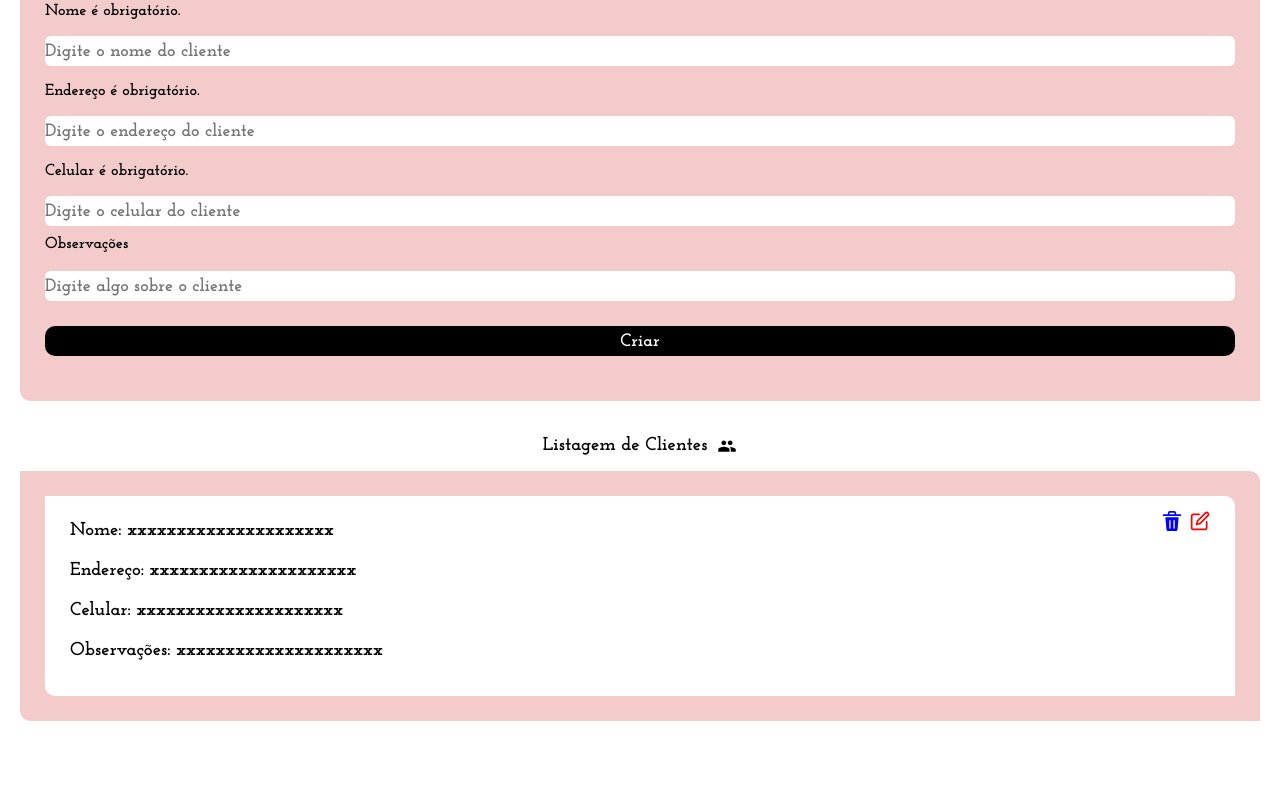
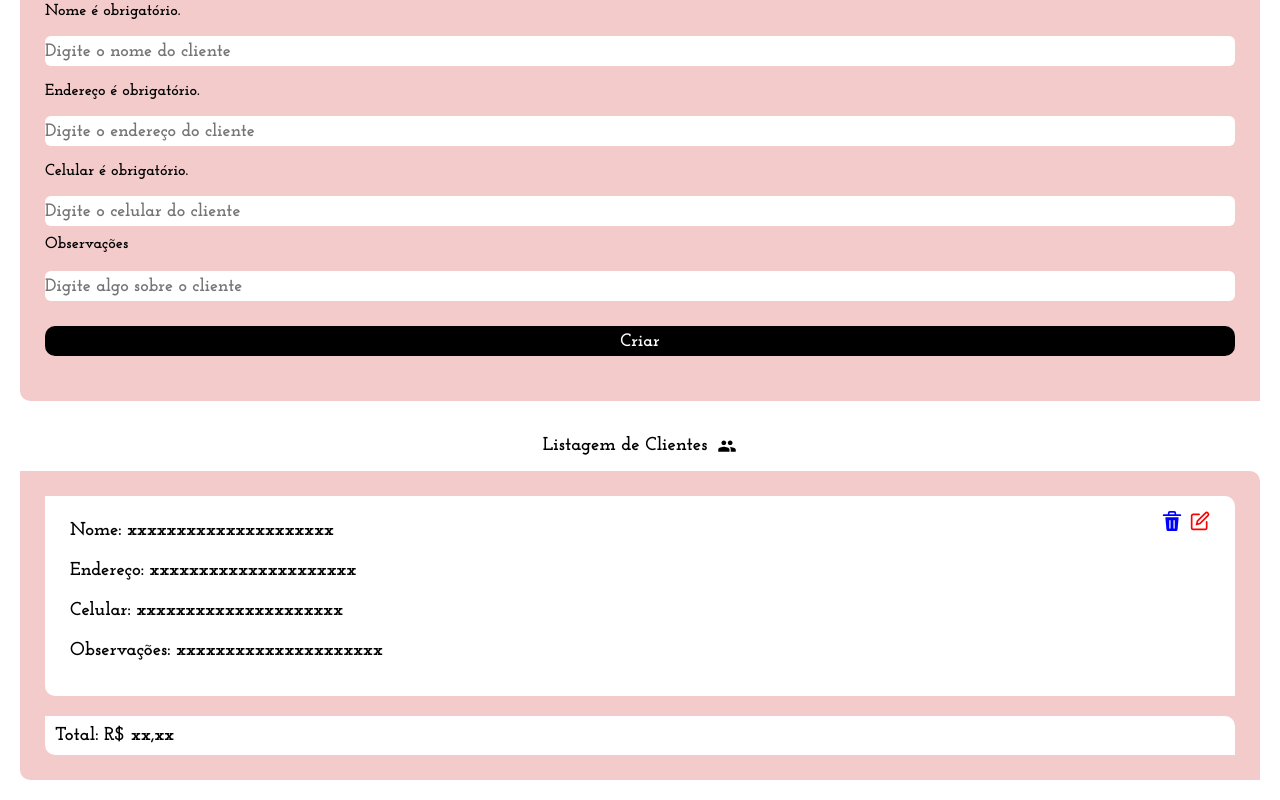
Before and after one commit to danieljosias/manicure-client, a React (Vite) app: page /clients in a window 1280 px wide. Shown: the part 229-1029 px from the top of the page. Before the commit the page ends 970 px from the top, so only its background shows below. Built offline with nearby package versions, Linux system fonts and the light colour scheme.

Commit message:
fix: acrescentado o total de clientes

```diff
--- a/src/pages/Clients/index.jsx
+++ b/src/pages/Clients/index.jsx
@@ -82,6 +82,10 @@ export const Clients = () => {
 
           <Flex bg='#F3CBCB' flexDirection='column' p='25' gap='20px' borderRadius='0px 10px 0px 10px' >
             <ClientsCard isOpen={isOpen}/>
+
+            <Box bg='white' p='10' borderRadius='0px 10px 0px 10px'>
+              <Heading as='h3'>Total: R$ xx,xx</Heading>
+            </Box>
           </Flex>
         </Flex>
       </Flex>
```
